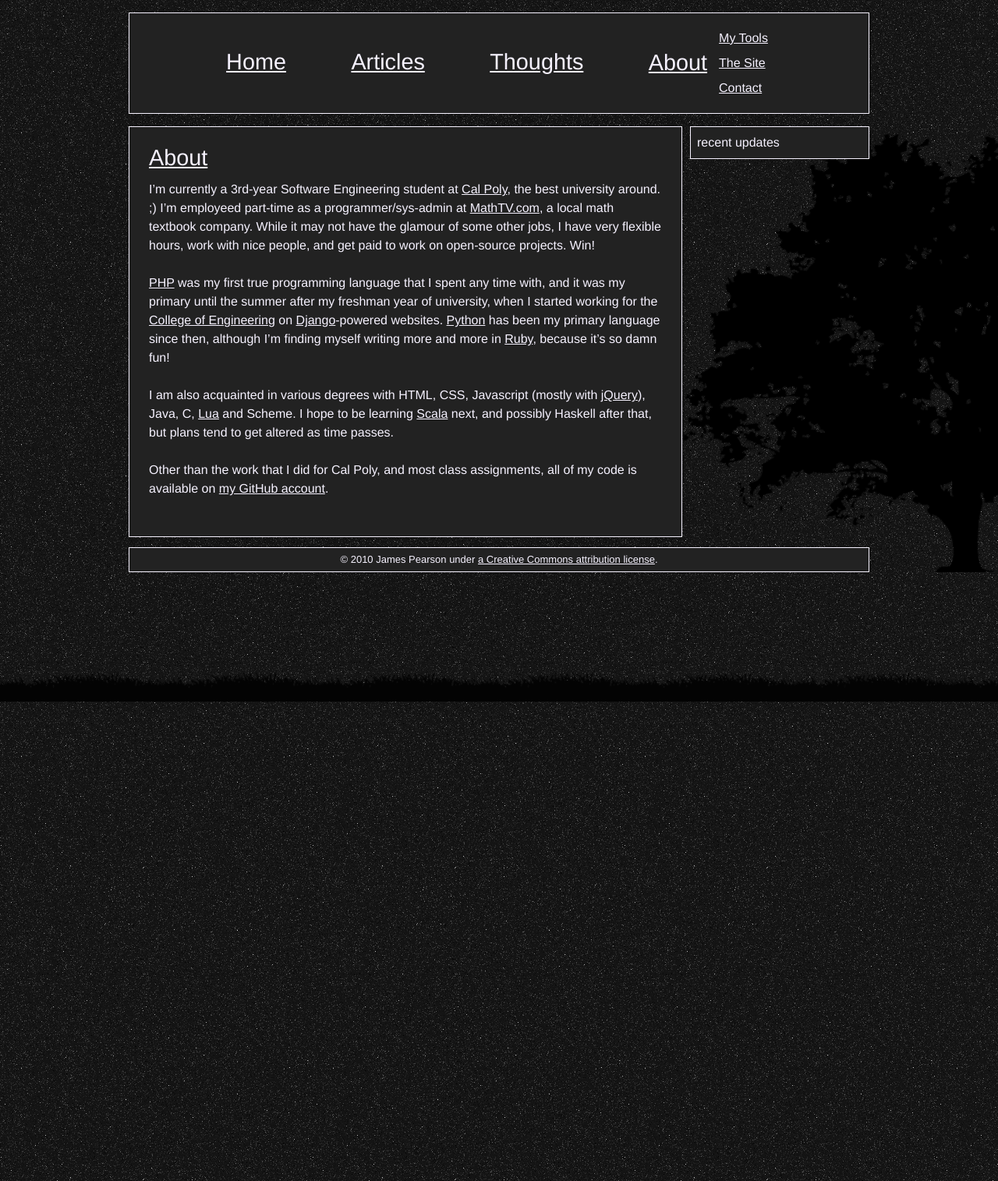
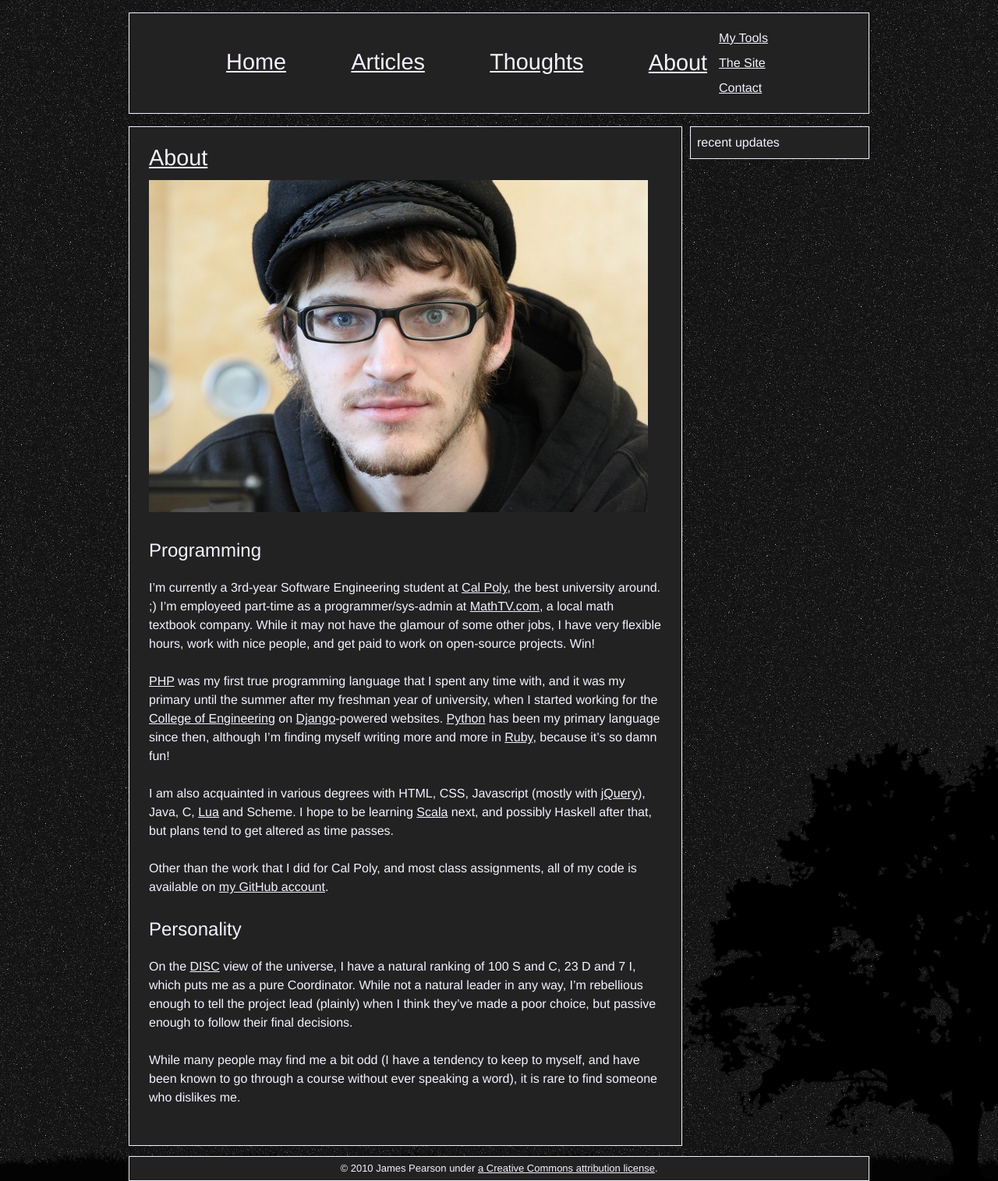
Before and after one commit to xiongchiamiov/xiongchiamiov.github.com, a Jekyll site: the page built from about/me.md, in a window 1280 px wide. Shown: the whole page at 78% size. Built offline with Jekyll 4.4.1, drawn with Linux system fonts in a browser that asks for light colours; Markdown is read by kramdown in place of the engine named in the settings.

Commit message:
add some notes on personality to about me page (oh, and a smexy picture!)

```diff
--- a/about/me.md
+++ b/about/me.md
@@ -2,6 +2,10 @@
 layout: default
 title: About
 ---
+
+![](/media/images/me.jpg)
+
+## Programming
 
 I'm currently a 3rd-year Software Engineering student at [Cal Poly], the best
 university around. ;) I'm employeed part-time as a programmer/sys-admin at
@@ -37,3 +41,18 @@ my code is available on [my GitHub account].
 [Scala]: http://www.scala-lang.org/
 
 [my GitHub account]: http://github.com/xiongchiamiov/
+
+
+## Personality
+
+On the [DISC] view of the universe, I have a natural ranking of 100 S and C, 23
+D and 7 I, which puts me as a pure Coordinator. While not a natural leader in
+any way, I'm rebellious enough to tell the project lead (plainly) when I think
+they've made a poor choice, but passive enough to follow their final decisions.
+
+While many people may find me a bit odd (I have a tendency to keep to myself,
+and have been known to go through a course without ever speaking a word), it is
+rare to find someone who dislikes me.
+
+
+[DISC]: http://en.wikipedia.org/wiki/DISC_assessment
--- a/media/css/style.css
+++ b/media/css/style.css
@@ -86,8 +86,17 @@ html, body {
 	margin-top: 0;
 }
 
+#content h1,
+#content h2 {
+	color: #f6f2ff;
+}
+
 #content h1 {
 	font-size: 1.8em;
+}
+
+#content h2 {
+	font-size: 1.5em;
 }
 
 #content .date {
```
Also changed, not shown: media/images/me.jpg (added).
